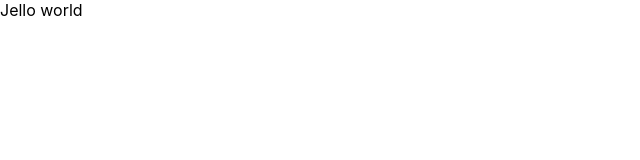
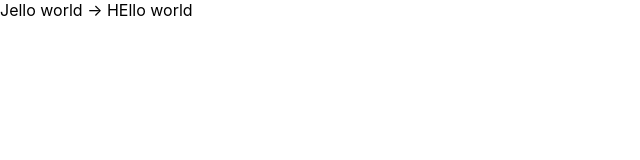
Before and after one commit to j0sephh123/alex_and_joseph, a Next.js app: page / in a window 1280 px wide. Shown: the top 160 px of the page, without its empty margins (0-640 px from the left). Built offline with nearby package versions, Linux system fonts and the light colour scheme.

Commit message:
change test to test deploy

```diff
--- a/pages/index.js
+++ b/pages/index.js
@@ -1,7 +1,7 @@
 export default function Index() {
   return (
     <div>
-      Jello world
+      Jello world -> HEllo world
     </div>
   )
 }
```
Also changed, not shown: 1 other file (tests, documents, lock files or other folders).
